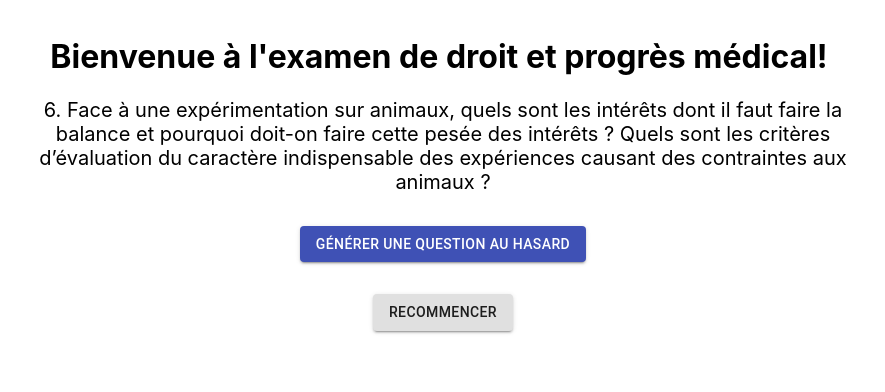
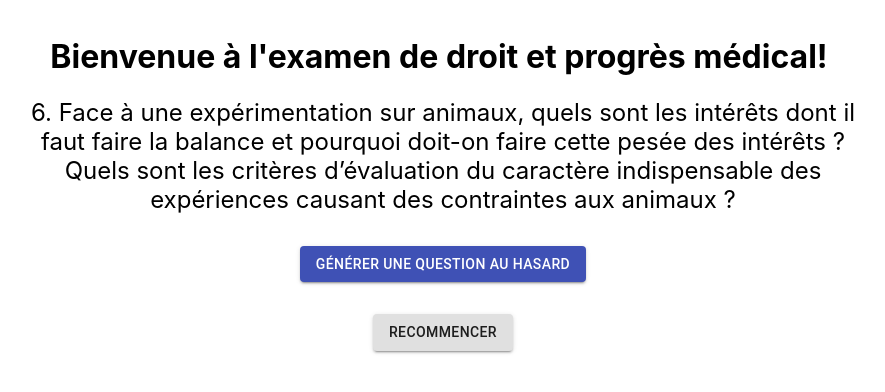
Before and after one commit to mauquoic/Question-Generator, a React (Create React App) app: page / in a window 1280 px wide. Both pictures are taken after a click on the button "GÉNÉRER UNE QUESTION AU HASARD". Shown: the top 392 px of the page, without its empty margins (197-1082 px from the left). Built offline with nearby package versions, Linux system fonts and the light colour scheme.

Commit message:
bonne taille

```diff
--- a/src/App.tsx
+++ b/src/App.tsx
@@ -41,7 +41,7 @@ function App() {
               <Grid container justify="center">
                 {questions.map((question) =>
                     <Grid container item xs={8} direction="row" key={question.id} className={classes.row}>
-                      <Grid item xs={12} alignItems="flex-end" style={{fontSize: 20}}>
+                      <Grid item xs={12} alignItems="flex-end" style={{fontSize: 24}}>
                         {question.id}. {question.question}
                       </Grid>
                     </Grid>
```
